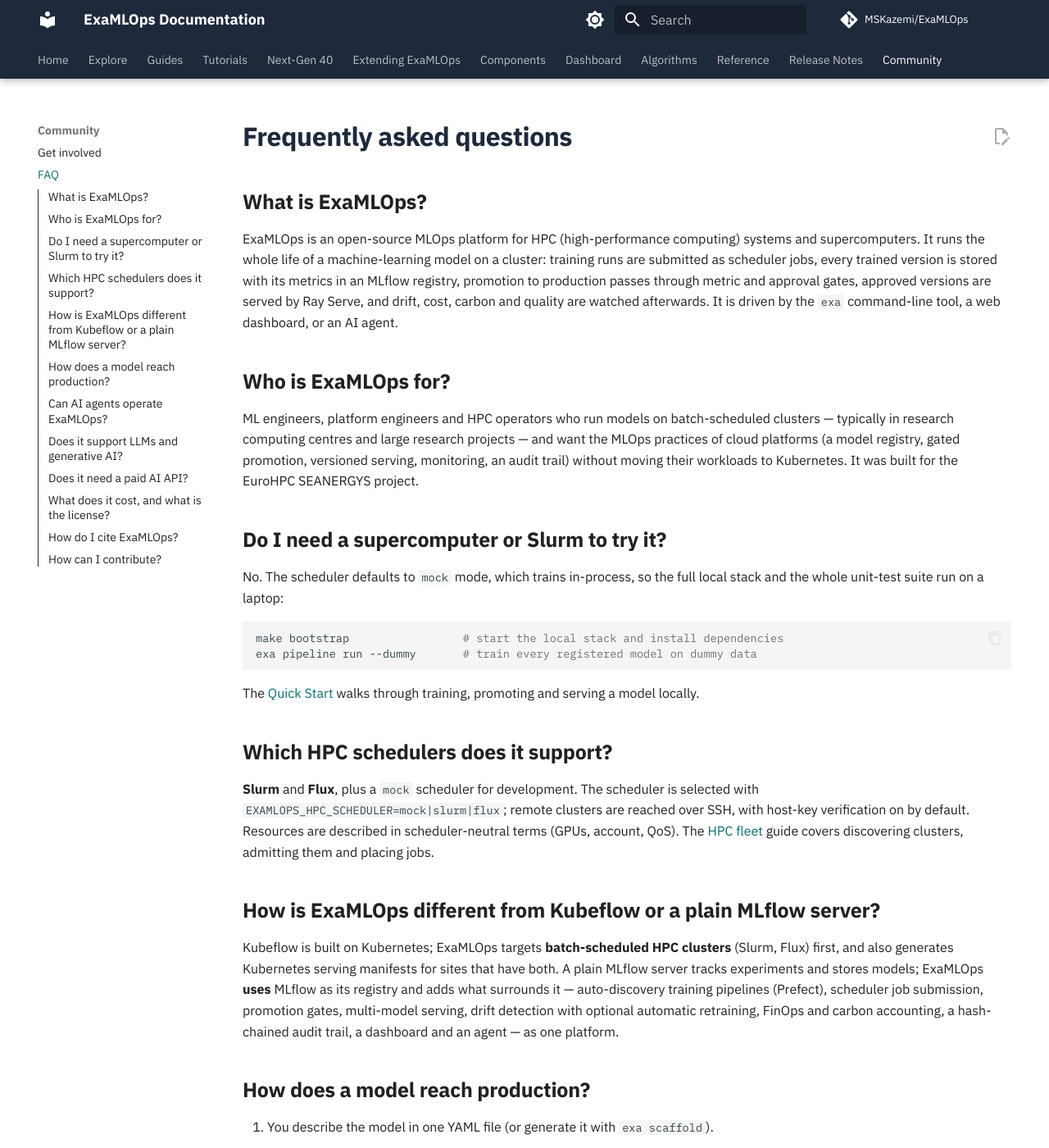
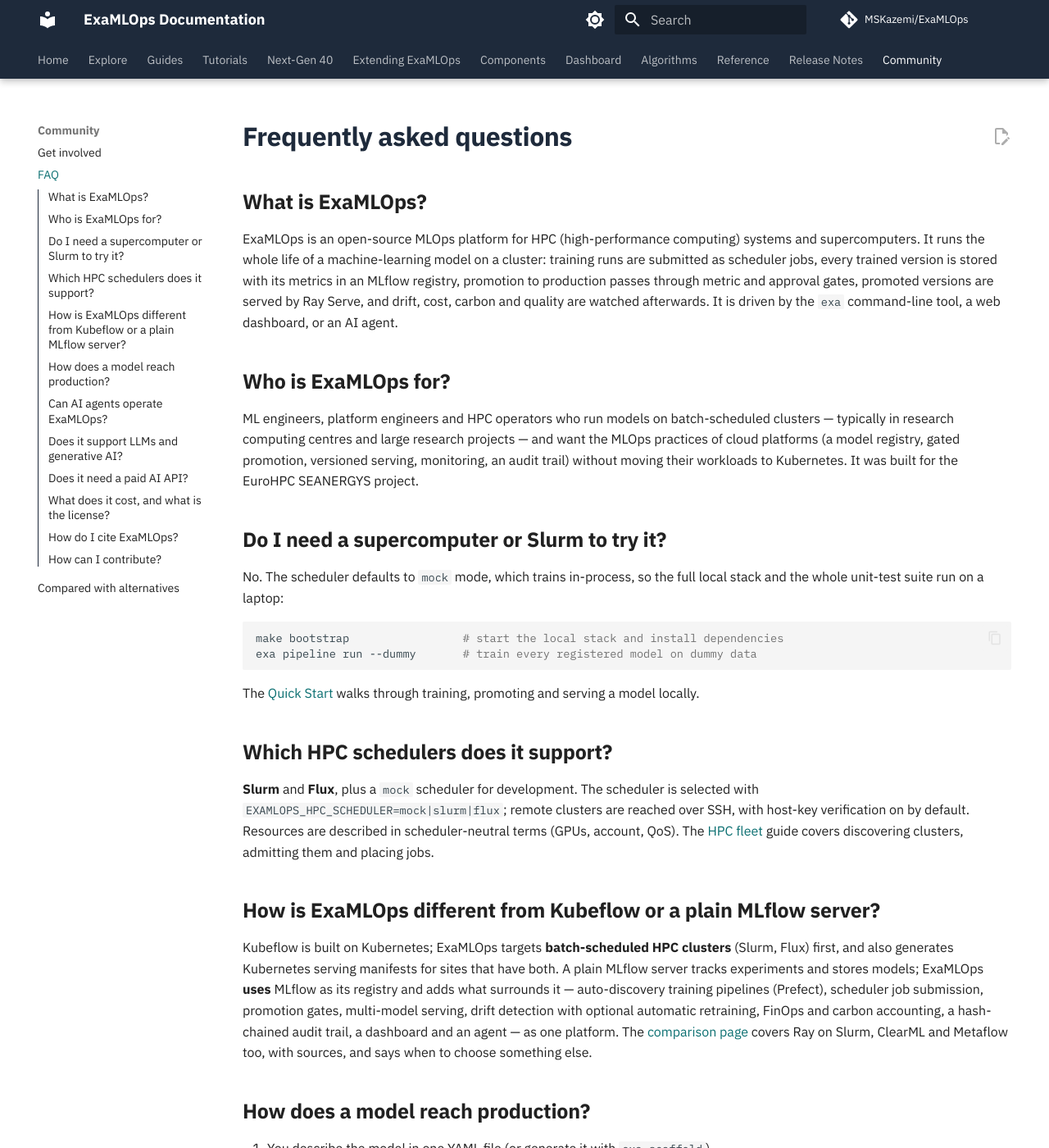
Before and after one commit to MSKazemi/ExaMLOps, an MkDocs documentation site: the page built from docs/faq.md, in a window 1280 px wide and 1400 px high. Shown: the whole window at 82% size. Built offline with MkDocs 1.6.1 and Material for MkDocs 9.7.7, drawn with Linux system fonts in a browser that asks for light colours; nearby versions of some CDN libraries; comment, search, counter and statistics services are not loaded; some of the changed text lies outside the part shown.

Commit message:
docs(site): compare ExaMLOps with Kubeflow, MLflow, Ray on Slurm, ClearML and Metaflow
"What MLOps runs on Slurm?" had no page to answer it. A new comparison page sets ExaMLOps against Kubeflow, MLflow on its own, Ray on Slurm, ClearML and Metaflow. Every claim about another project quotes its own documentation (checked 2026-09-10 and linked), and the page says when to choose something else.
Linked from the Community nav, both llms.txt indexes, the FAQ and a short "Is it for you?" line in the README.

```diff
--- a/docs/faq.md
+++ b/docs/faq.md
@@ -10,7 +10,7 @@
 ExaMLOps is an open-source MLOps platform for HPC (high-performance computing) systems and
 supercomputers. It runs the whole life of a machine-learning model on a cluster: training runs
 are submitted as scheduler jobs, every trained version is stored with its metrics in an MLflow
-registry, promotion to production passes through metric and approval gates, approved versions
+registry, promotion to production passes through metric and approval gates, promoted versions
 are served by Ray Serve, and drift, cost, carbon and quality are watched afterwards. It is
 driven by the `exa` command-line tool, a web dashboard, or an AI agent.
 
@@ -51,7 +51,8 @@
 what surrounds it — auto-discovery training pipelines (Prefect), scheduler job submission,
 promotion gates, multi-model serving, drift detection with optional automatic retraining,
 FinOps and carbon accounting, a hash-chained audit trail, a dashboard and an agent — as one
-platform.
+platform. The [comparison page](compare.md) covers Ray on Slurm, ClearML and Metaflow too, with
+sources, and says when to choose something else.
 
 ## How does a model reach production?
 
--- a/docs/llms.txt
+++ b/docs/llms.txt
@@ -18,6 +18,7 @@
 - [Home](https://mskazemi.com/ExaMLOps/): overview and the platform in motion
 - [Quick Start](https://mskazemi.com/ExaMLOps/guides/quickstart/): run the stack, train, promote and serve a model locally
 - [FAQ](https://mskazemi.com/ExaMLOps/faq/): what it is, who it is for, schedulers, comparison with Kubeflow and MLflow, licensing
+- [Compared with alternatives](https://mskazemi.com/ExaMLOps/compare/): ExaMLOps vs Kubeflow, MLflow alone, Ray on Slurm, ClearML and Metaflow for HPC — with sources and when to choose something else
 - [System map](https://mskazemi.com/ExaMLOps/explore/): every service and how data, control and decisions flow between them
 - [Architecture](https://mskazemi.com/ExaMLOps/guides/architecture/): components and design
 
--- a/llms.txt
+++ b/llms.txt
@@ -32,6 +32,7 @@
 - Citation metadata: https://github.com/MSKazemi/ExaMLOps/blob/main/CITATION.cff
 - Quickstart: https://mskazemi.com/ExaMLOps/guides/quickstart/
 - FAQ: https://mskazemi.com/ExaMLOps/faq/
+- Compared with alternatives: https://mskazemi.com/ExaMLOps/compare/
 - Contributing: https://github.com/MSKazemi/ExaMLOps/blob/main/.github/CONTRIBUTING.md
 - Architecture: https://mskazemi.com/ExaMLOps/guides/architecture/
 - Command reference: https://mskazemi.com/ExaMLOps/reference/cli-commands-guide/
--- a/mkdocs.yml
+++ b/mkdocs.yml
@@ -274,3 +274,4 @@
   - Community:
       - Get involved: community/index.md
       - FAQ: faq.md
+      - Compared with alternatives: compare.md
```
Also changed, not shown: README.md (+4 -0 lines), docs/compare.md (added, +84 -0 lines).
